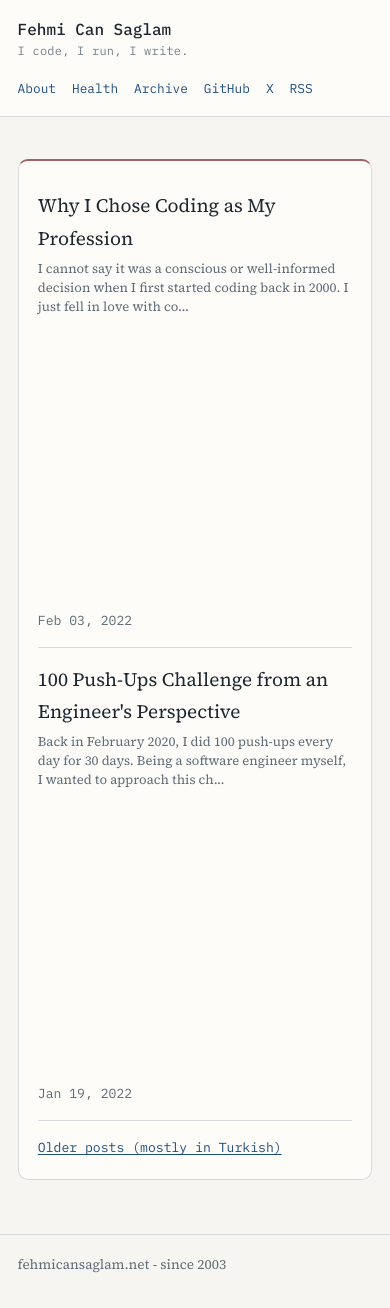
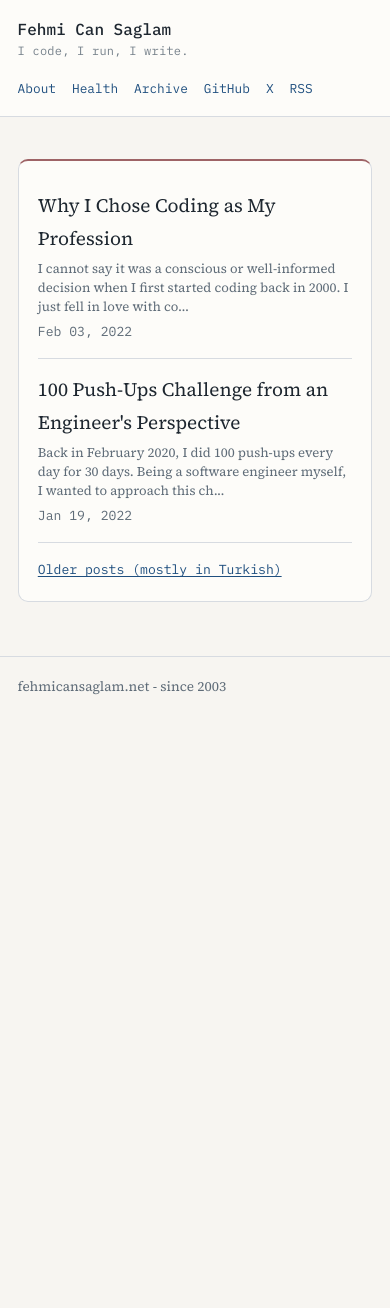
Before and after one commit to fehmicansaglam/fehmicansaglam.github.com, a Jekyll site: the page built from index.html, in a window 390 px wide. Built offline with Jekyll 4.4.1, drawn with Linux system fonts in a browser that asks for light colours; after the commit the page ends 900 px from its top, so only the background shows below that.

Commit message:
fix mobile excerpt-date gap in homepage post list

```diff
--- a/assets/site.css
+++ b/assets/site.css
@@ -317,4 +317,9 @@ img {
     justify-content: flex-start;
     gap: 0.3rem;
   }
+
+  .post-main {
+    flex: 1 1 auto;
+    width: 100%;
+  }
 }
```
